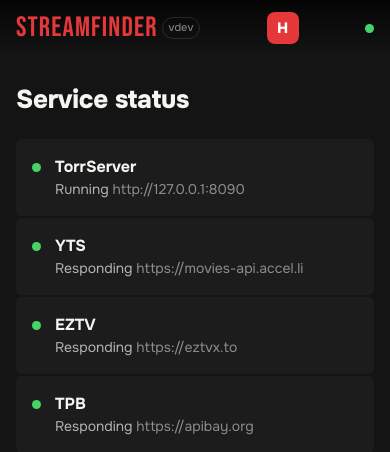
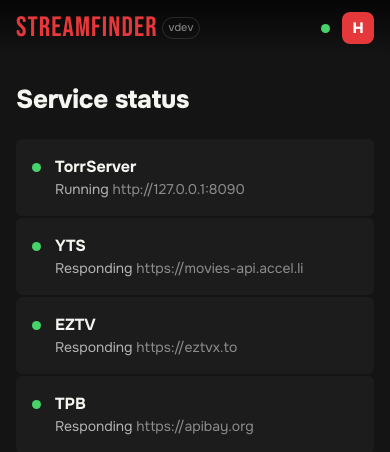
Before and after one commit to poruto/stream-finder-torrent, a Flask app: page /status in a window 390 px wide. Shown: the top 452 px of the page. Run offline with Flask 3, Linux system fonts and the light colour scheme; data that the repository does not hold is empty; some libraries are stand-ins or nearby versions.

Commit message:
fix(mobile): profile button at the right edge of the header

```diff
--- a/streamfinder/static/css/app.css
+++ b/streamfinder/static/css/app.css
@@ -2952,8 +2952,13 @@ select option:checked {
     text-overflow: ellipsis;
     white-space: nowrap;
   }
+  /* The TorrServer dot, then the profile button flush at the right edge. */
+  .nav-status {
+    order: 1;
+    margin-left: auto;
+  }
   .nav-profile {
-    margin-left: auto; /* at the right, next to the TorrServer dot */
+    order: 2;
   }
   .tabbar a[aria-current="page"] {
     color: var(--text);
```
